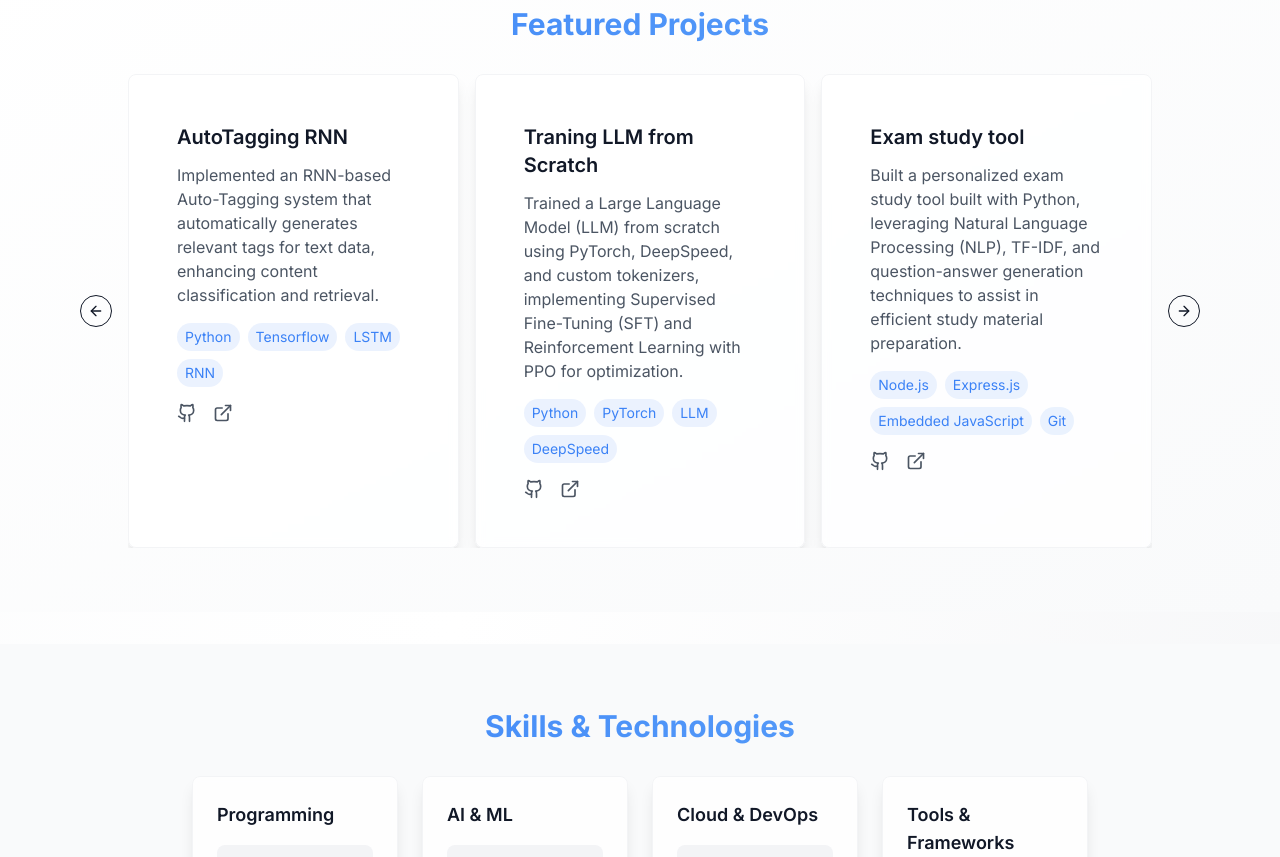
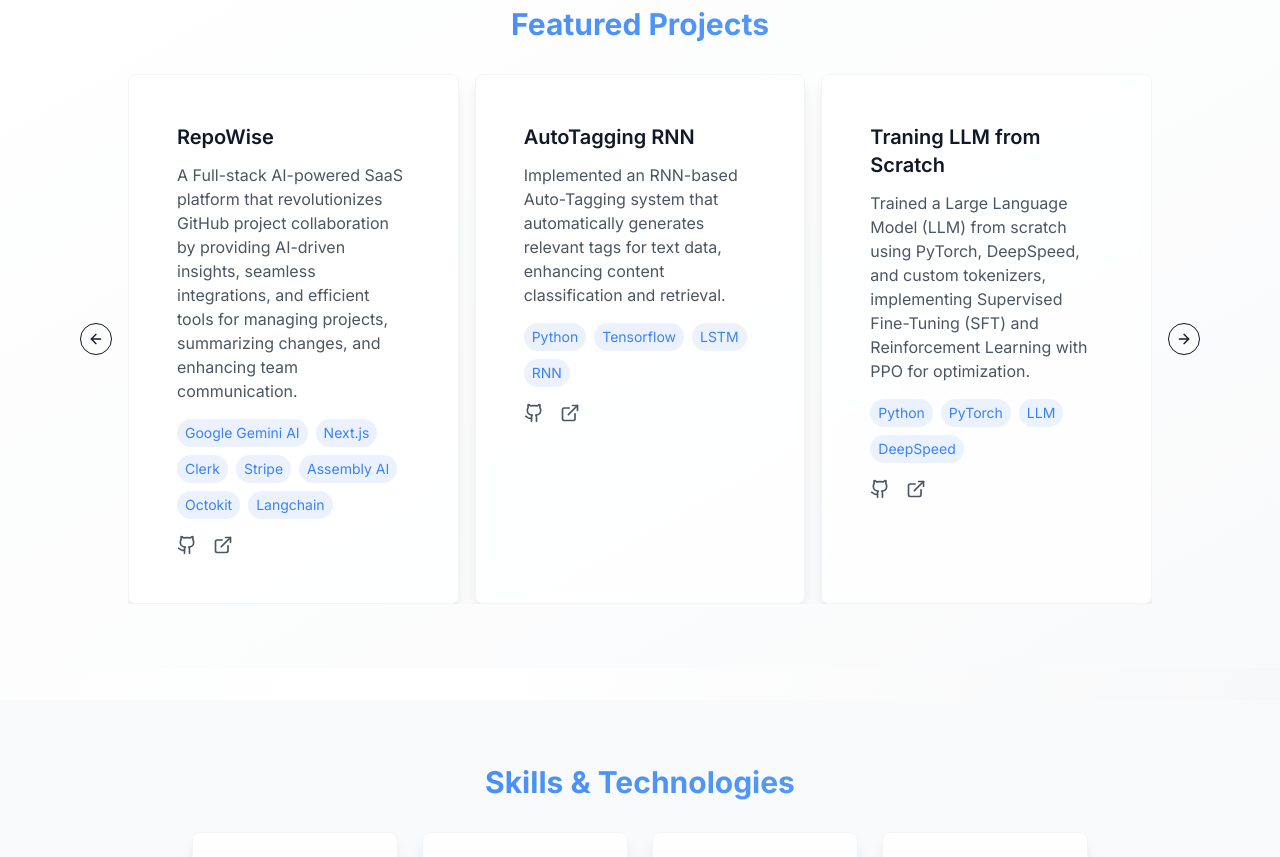
Before and after one commit to PraveenKumarVk/Portfolio, a React (Vite) app: page / in a window 1280 px wide. Shown: the part 2140-2997 px from the top of the page. Built offline with nearby package versions, Linux system fonts and the light colour scheme.

Commit message:
Update Projects.tsx

```diff
--- a/src/components/Projects.tsx
+++ b/src/components/Projects.tsx
@@ -8,6 +8,13 @@ import {
 } from "@/components/ui/carousel";
 
 const projects = [
+  {
+    title: 'RepoWise',
+    description: 'A Full-stack AI-powered SaaS platform that revolutionizes GitHub project collaboration by providing AI-driven insights, seamless integrations, and efficient tools for managing projects, summarizing changes, and enhancing team communication.',
+    tech: ['Google Gemini AI', 'Next.js', 'Clerk', 'Stripe', 'Assembly AI','Octokit', 'Langchain'],
+    github: 'https://github.com/PraveenKumarVk/RepoWise',
+    demo: 'https://repo-wise.vercel.app/dashboard',
+  },
   {
     title: 'AutoTagging RNN',
     description: 'Implemented an RNN-based Auto-Tagging system that automatically generates relevant tags for text data, enhancing content classification and retrieval.',
```
